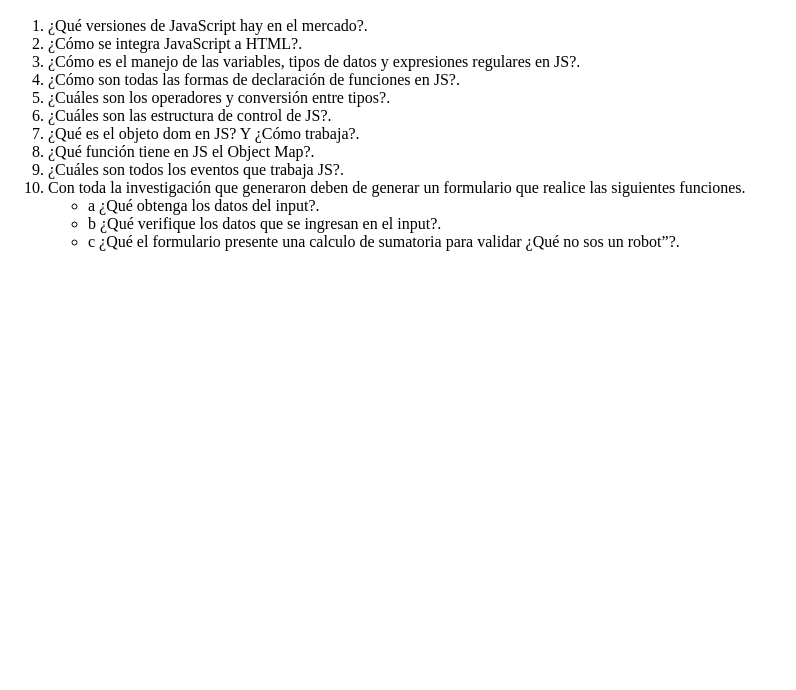
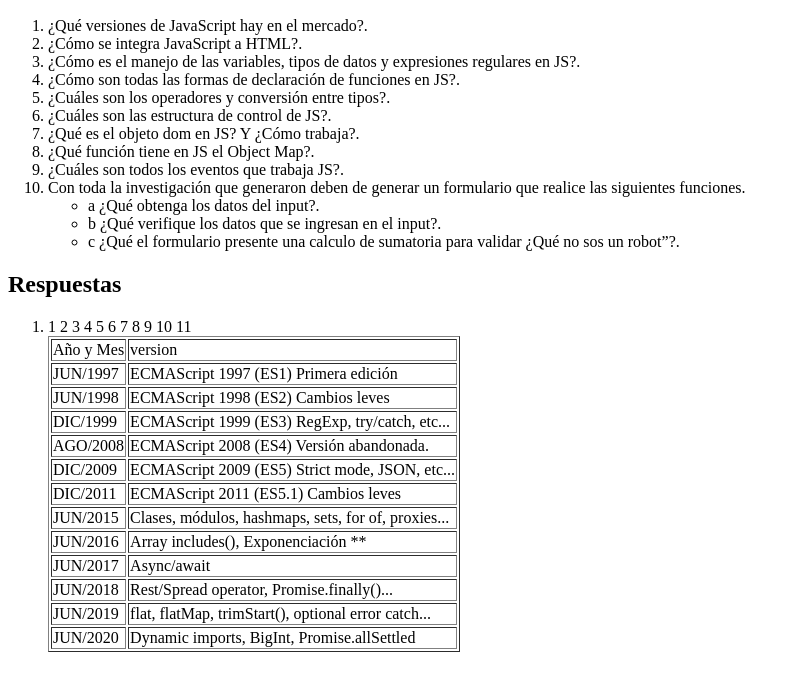
Before and after one commit to jeremiasgomez/trabajoPracticoJS, a plain HTML site: page HTML/index.html in a window 1280 px wide. Shown: the part 110-800 px from the top of the page, without its empty margins (0-796 px from the left). Drawn offline with Linux system fonts and the light colour scheme; files that its build step writes are made by us from their sources.

Commit message:
comiteo de el primer punto

```diff
--- a/HTML/index.html
+++ b/HTML/index.html
@@ -32,6 +32,66 @@
         </li>
     </ol>
 
+    <h2>Respuestas</h2>
+
+    <ol>
+        <li>
+            <table border="1">
+                <tr>
+		            <td>Año y Mes</td>
+                    <td>version</td>
+	            </tr>
+                <tr>
+                    <td>JUN/1997</td>
+                    <td>ECMAScript 1997 (ES1) Primera edición</td>1
+                </tr>
+                <tr>
+                    <td>JUN/1998</td>
+                    <td>ECMAScript 1998 (ES2) Cambios leves</td>
+                </tr>
+                <tr>
+                    <td>DIC/1999</td>
+                    <td>ECMAScript 1999 (ES3) RegExp, try/catch, etc...</td>2
+                </tr>
+                <tr>
+                    <td>AGO/2008</td>
+                    <td>ECMAScript 2008 (ES4) Versión abandonada.</td>3
+                </tr>
+                <tr>
+                    <td>DIC/2009</td>
+                    <td>ECMAScript 2009 (ES5) Strict mode, JSON, etc...</td>4
+                </tr>
+                <tr>
+                    <td> DIC/2011</td>
+                    <td>ECMAScript 2011 (ES5.1)  Cambios leves</td>5
+                </tr>
+                <tr>
+                    <td>JUN/2015</td>
+                    <td>Clases, módulos, hashmaps, sets, for of, proxies...</td>6
+                </tr>
+                <tr>
+                    <td>JUN/2016</td>
+                    <td>Array includes(), Exponenciación **</td>7
+                </tr>
+                <tr>
+                    <td>JUN/2017</td>
+                    <td>Async/await</td>8
+                </tr>
+                <tr>
+                    <td>JUN/2018</td>
+                    <td>Rest/Spread operator, Promise.finally()...</td>9
+                </tr>
+                <tr>
+                    <td>JUN/2019</td>
+                    <td>flat, flatMap, trimStart(), optional error catch...</td>10
+                </tr>
+                <tr>
+                    <td>JUN/2020</td>
+                    <td>Dynamic imports, BigInt, Promise.allSettled</td>11
+                </tr>
+            </table>
+	    </li>
+    </ol>
 
 </body>
 </html>
```
